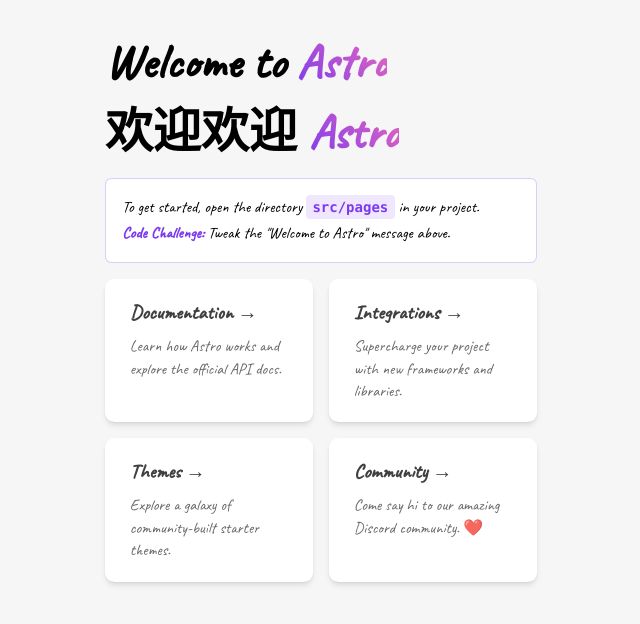
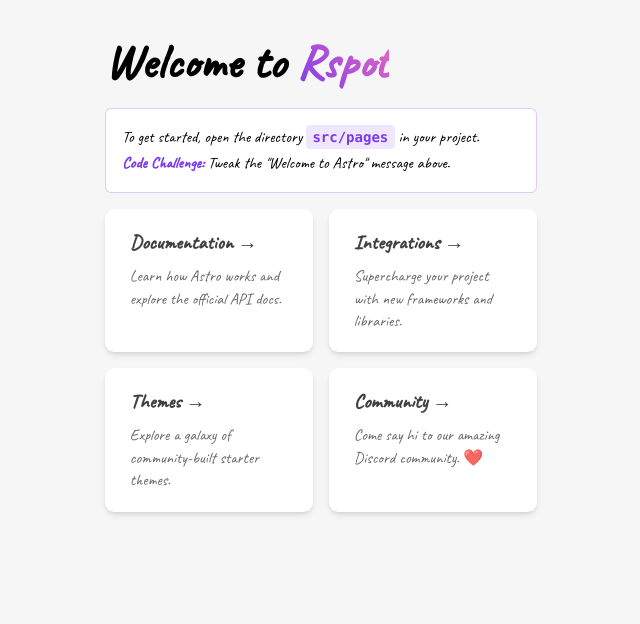
Before and after one commit to YEriin/rspot, an Astro site in the folder apps/algorithm/: page / in a window 1280 px wide. Shown: the whole page, without its empty margins (319-959 px from the left). Built offline with nearby package versions, Linux system fonts and the light colour scheme; Astro itself is replaced by a stand-in of ours.

Commit message:
feat: update index page

```diff
--- a/apps/algorithm/src/pages/index.astro
+++ b/apps/algorithm/src/pages/index.astro
@@ -5,8 +5,7 @@
 
 <Layout title="Algorithm">
   <main>
-    <h1>Welcome to <span class="text-gradient">Astro</span></h1>
-    <h1>欢迎欢迎 <span class="text-gradient">Astro</span></h1>
+    <h1>Welcome to <span class="text-gradient">Rspot</span></h1>
     <p class="instructions">
       To get started, open the directory <code>src/pages</code> in your project.<br
       />
```
